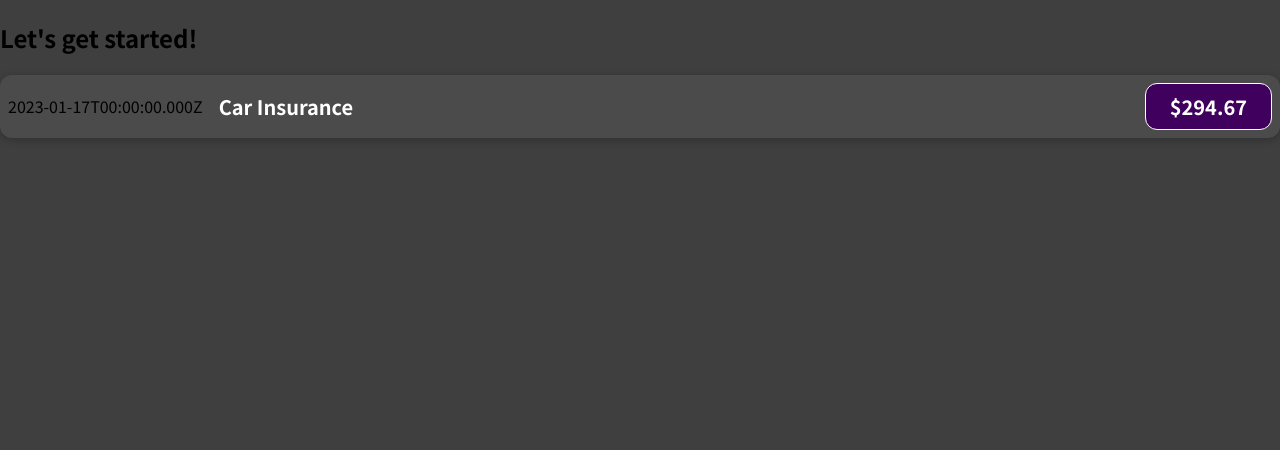
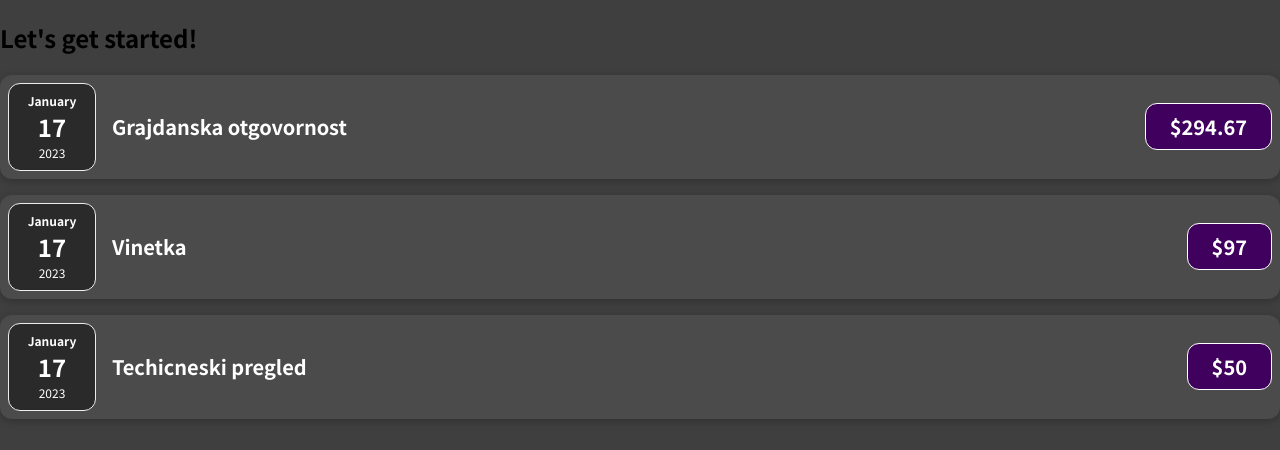
Before and after one commit to lboyadzhiev/react-learning, a React (Create React App) app: page / in a window 1280 px wide. Shown: the top 450 px of the page. Built offline with nearby package versions, Linux system fonts and the light colour scheme.

Commit message:
multiple components

```diff
--- a/src/App.js
+++ b/src/App.js
@@ -2,10 +2,35 @@
 import ExpenseItem from './components/ExpenseItem';
 
 function App() {
+    const expenses = [
+        {
+            title: 'Grajdanska otgovornost',
+            amount: 294.67,
+            date: new Date(2022, 12, 17),
+        },
+        {
+            title: 'Vinetka',
+            amount: 97.0,
+            date: new Date(2022, 12, 17),
+        },
+        {
+            title: 'Techicneski pregled',
+            amount: 50.0,
+            date: new Date(2022, 12, 17),
+        },
+    ];
     return (
         <div>
             <h2>Let's get started!</h2>
-            <ExpenseItem></ExpenseItem>
+            {expenses.map((item) => {
+                return (
+                    <ExpenseItem
+                        title={item.title}
+                        amount={item.amount}
+                        date={item.date}
+                    ></ExpenseItem>
+                );
+            })}
         </div>
     );
 }
--- /dev/null
+++ b/src/components/ExpenseDate.css
@@ -0,0 +1,26 @@
+.expense-date {
+    display: flex;
+    flex-direction: column;
+    width: 5.5rem;
+    height: 5.5rem;
+    border: 1px solid #ececec;
+    background-color: #2a2a2a;
+    color: white;
+    border-radius: 12px;
+    align-items: center;
+    justify-content: center;
+}
+
+.expense-date__month {
+    font-size: 0.75rem;
+    font-weight: bold;
+}
+
+.expense-date__year {
+    font-size: 0.75rem;
+}
+
+.expense-date__day {
+    font-size: 1.5rem;
+    font-weight: bold;
+}
--- /dev/null
+++ b/src/components/ExpenseDate.js
@@ -0,0 +1,20 @@
+import React from 'react';
+
+// styles
+import './ExpenseDate.css';
+
+function ExpenseDate({ date }) {
+    const month = date.toLocaleString('ens-US', { month: 'long' });
+    const day = date.toLocaleString('en-Us', { day: '2-digit' });
+    const year = date.getFullYear();
+
+    return (
+        <div className='expense-date'>
+            <div className='expense-date__month '>{month}</div>
+            <div className='expense-date__day'>{day}</div>
+            <div className='expense-date__year'>{year}</div>
+        </div>
+    );
+}
+
+export default ExpenseDate;
--- a/src/components/ExpenseItem.js
+++ b/src/components/ExpenseItem.js
@@ -1,18 +1,17 @@
 // style
 import './ExpenseItem.css';
 
-function ExpenseItem() {
-    const expenseDate = new Date(2022, 12, 17);
-    const expenseTitle = 'Car Insurance';
-    const expenseAmount = 294.67;
+// components
+import ExpenseDate from './ExpenseDate';
 
+function ExpenseItem({ title, amount, date }) {
     return (
         <div className='expense-item'>
-            <div>{expenseDate.toISOString()}</div>
+            <ExpenseDate date={date} />
             <div className='expense-item__description'>
-                <h2>{expenseTitle}</h2>
+                <h2>{title}</h2>
             </div>
-            <div className='expense-item__price'>${expenseAmount}</div>
+            <div className='expense-item__price'>${amount}</div>
         </div>
     );
 }
```
